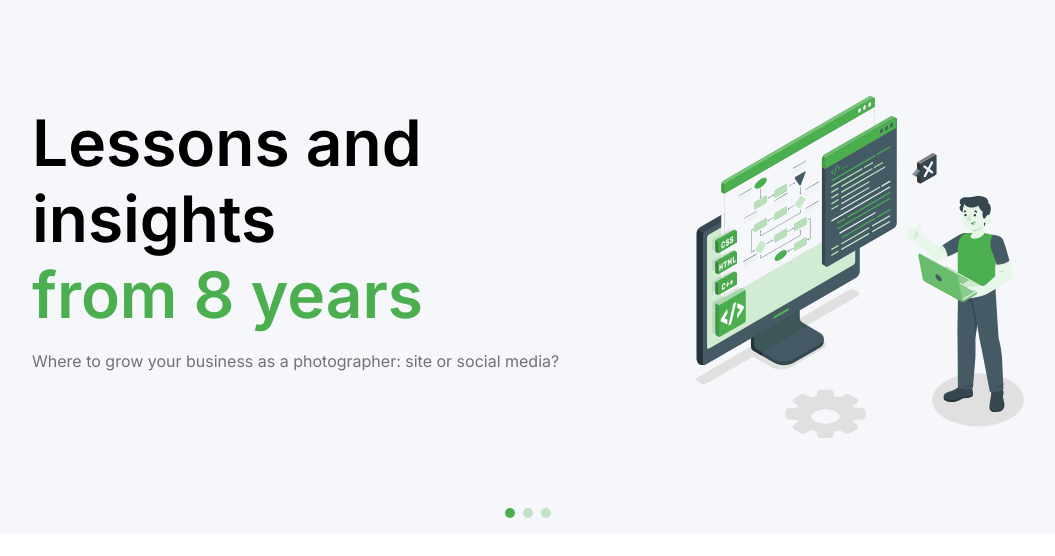
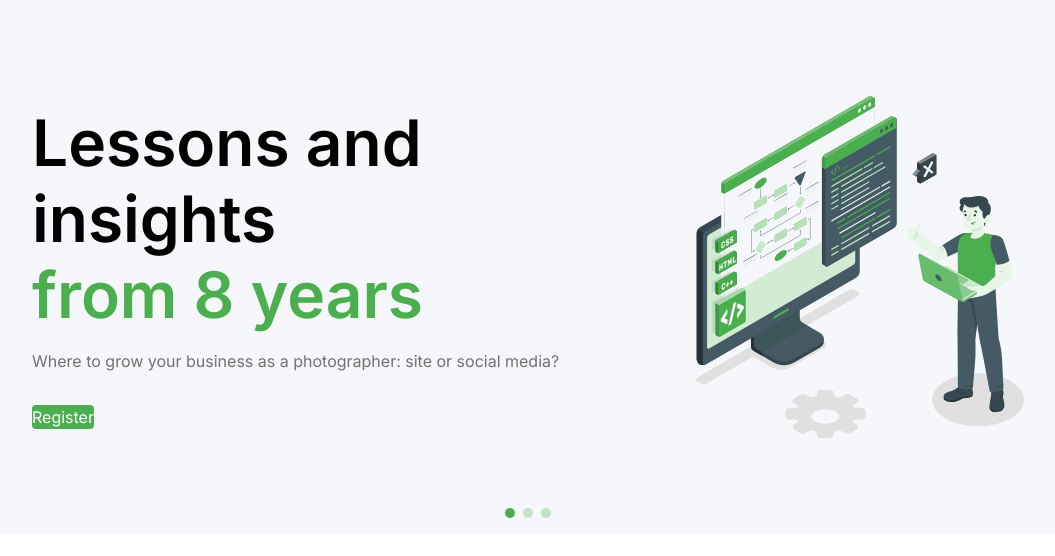
Before and after one commit to AjeshMadhavan/Nexcent, a Vue app: page / in a window 1280 px wide. Shown: the top 556 px of the page, without its empty margins (112-1167 px from the left). Built offline with nearby package versions, Linux system fonts and the light colour scheme.

Commit message:
feat: add button in container

```diff
--- a/src/conatiners/HeroBanner.vue
+++ b/src/conatiners/HeroBanner.vue
@@ -1,6 +1,6 @@
 <template>
   <div
-    class="relative px-2 py-24 flex items-center justify-center md:px-3 xl:px-36 xl:justify-between lg:gap-26"
+    class="relative px-2 py-24 flex items-center justify-center md:px-3 lg:gap-26 xl:px-36 xl:justify-between"
     style="background-color: rgba(245, 247, 250, 1)"
   >
     <div class="z-10 flex flex-col">
@@ -18,7 +18,9 @@
         {{ description }}
       </p>
       <!--empty wrapper to implement button-->
-      <div class="button-wrapper h-14"></div>
+      <div class="button-wrapper mx-auto mt-8 w-full md:w-96 xl:mx-0 xl:w-fit">
+        <Button :label="buttonText" />
+      </div>
     </div>
     <div
       class="absolute top-0 right-0 z-0 h-full opacity-10 xl:relative xl:h-fit xl:opacity-100"
@@ -39,8 +41,9 @@
 
 <script setup lang="ts">
 import uiData from "../data/uiData.json";
+import Button from "../components/Button.vue";
 
-const { title, description } = uiData.heroBanner;
+const { title, description, buttonText } = uiData.heroBanner;
 </script>
 
 <style scoped></style>
```
